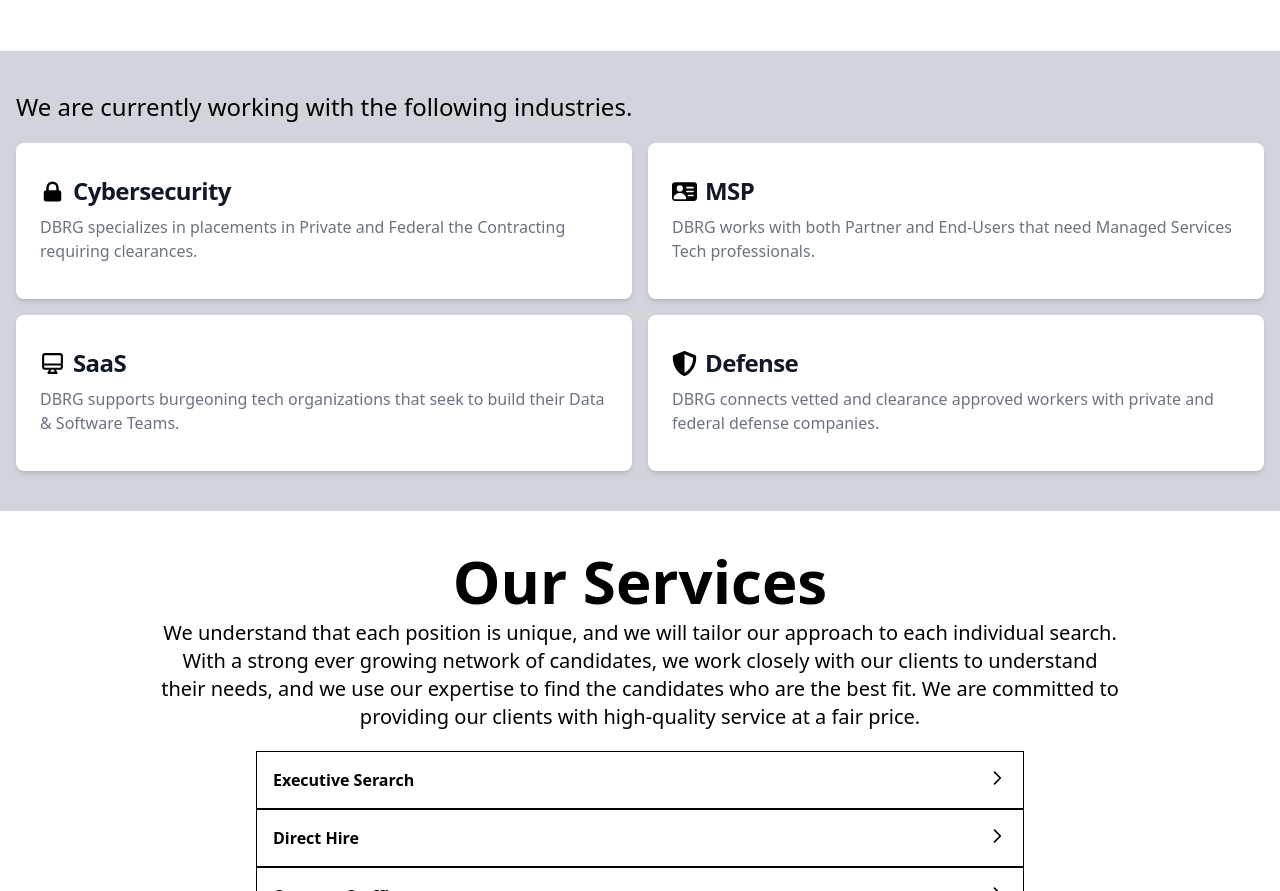
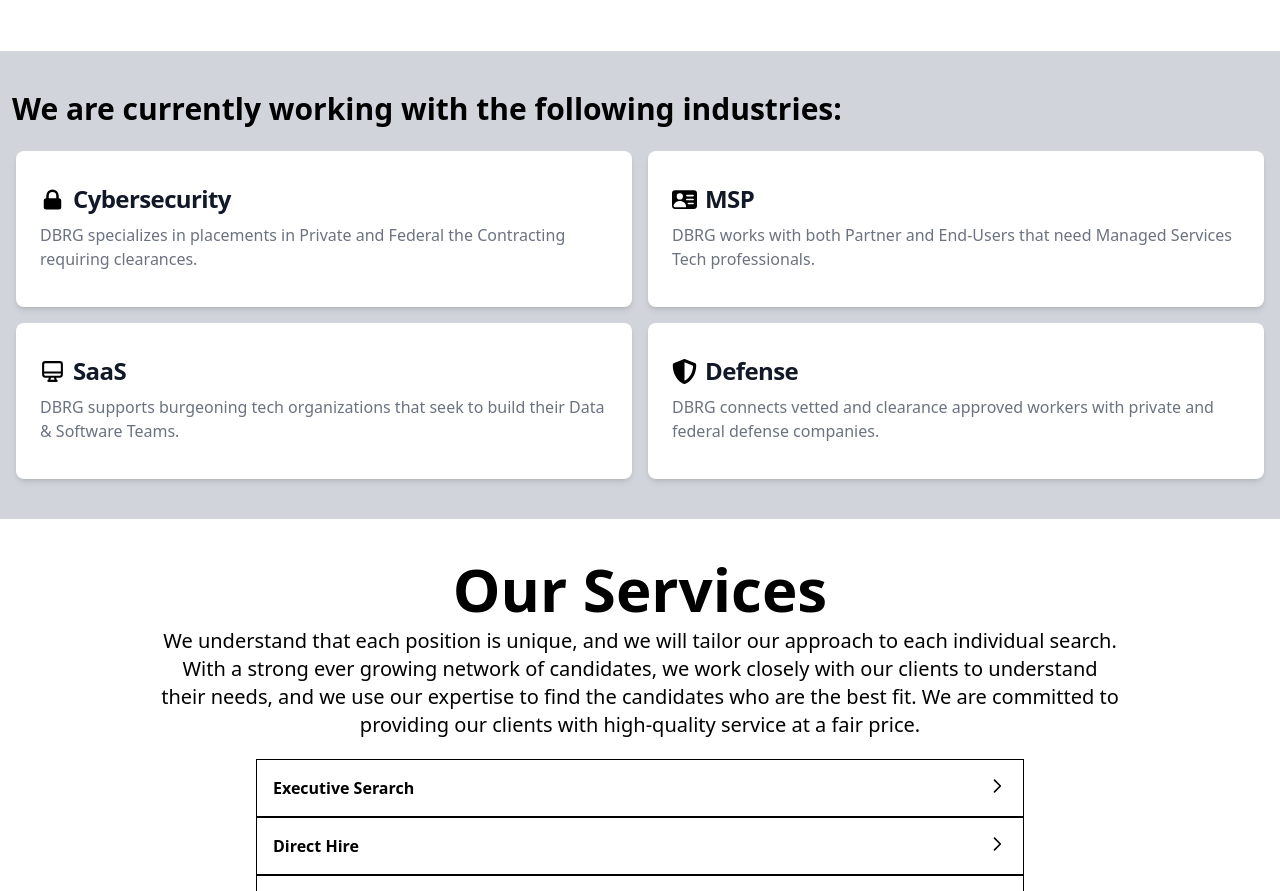
Before and after one commit to andrewjulian/dbrecruitment-website, a React (Vite) app: page /about in a window 1280 px wide. Shown: the part 897-1788 px from the top of the page. Built offline with nearby package versions, Linux system fonts and the light colour scheme.

Commit message:
updated font for industries

```diff
--- a/src/Components/Industries.jsx
+++ b/src/Components/Industries.jsx
@@ -40,9 +40,9 @@
   return (
     <div className="w-full bg-gray-300">
       <div className="mx-auto max-w-screen-xl py-10">
-        <h3 className="mb-5 px-4 text-2xl">
-          We are currently working with the following industries.
-        </h3>
+        <h1 className="mb-6 pl-3 text-3xl font-bold">
+          We are currently working with the following industries:
+        </h1>
         <div>
           <div className="grid grid-cols-2 gap-4 px-4">{displayIndustries}</div>
         </div>
```
